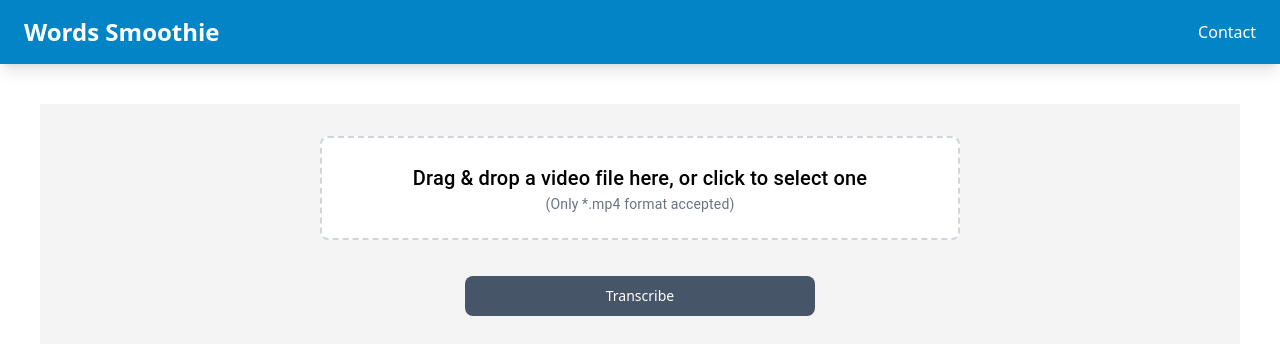
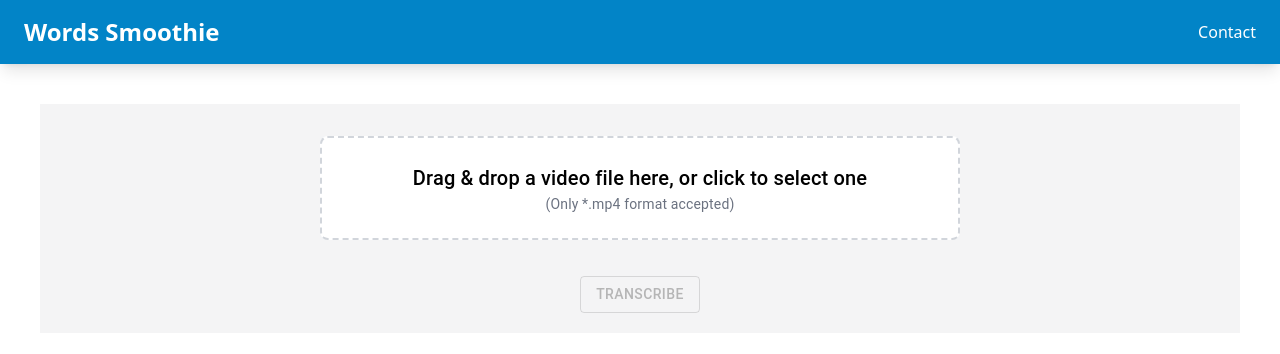
Before and after one commit to Hackathon-Krakow-2024/break-word-traps, a React (Vite) app in the folder frontend/: page / in a window 1280 px wide. Shown: the top 354 px of the page. Built offline with nearby package versions, Linux system fonts and the light colour scheme; no server answers.

Commit message:
Loading Skeleton v0.1

```diff
--- a/frontend/src/components/LoadingIndicator.tsx
+++ b/frontend/src/components/LoadingIndicator.tsx
@@ -1,5 +1,16 @@
+import { Skeleton } from '@mui/material'
+
 const LoadingIndicator = () => {
-  return <div>Loading...</div>
+  return (
+    <div className='mb-8 flex flex-col gap-4 p-2'>
+      <Skeleton variant='rectangular' width={1100} height={50} />
+      <Skeleton variant='rectangular' width={1100} height={50} />
+      <Skeleton variant='rectangular' width={1100} height={50} />
+      <Skeleton variant='rectangular' width={1100} height={50} />
+      <Skeleton variant='rectangular' width={1100} height={50} />
+      <Skeleton variant='rectangular' width={1100} height={50} />
+    </div>
+  )
 }
 
 export default LoadingIndicator
--- a/frontend/src/components/VideoActions.tsx
+++ b/frontend/src/components/VideoActions.tsx
@@ -1,3 +1,5 @@
+import { Button } from '@mui/material'
+
 type VideoActionsProps = {
   handleVerifyVideo: () => void
   isButtonDisabled: boolean
@@ -6,13 +8,9 @@
 const VideoActions = ({ handleVerifyVideo, isButtonDisabled }: VideoActionsProps) => {
   return (
     <div className='mb-5 mt-5 flex flex-col gap-2 md:flex-row md:items-center'>
-      <button
-        onClick={handleVerifyVideo}
-        disabled={isButtonDisabled}
-        className='mb-2 w-full rounded-lg bg-blue-700 px-5 py-2.5 text-sm font-medium text-white hover:bg-blue-800 focus:outline-none focus:ring-4 focus:ring-blue-300 disabled:bg-slate-600 md:w-auto md:min-w-[350px] dark:bg-blue-600 dark:hover:bg-blue-700 dark:focus:ring-blue-800'
-      >
+      <Button onClick={handleVerifyVideo} disabled={isButtonDisabled} variant='outlined'>
         Transcribe
-      </button>
+      </Button>
     </div>
   )
 }
--- a/frontend/src/pages/Home/Home.tsx
+++ b/frontend/src/pages/Home/Home.tsx
@@ -47,6 +47,14 @@
 
   const handleVerifyVideo = async () => {
     setIsLoading(true)
+
+    setTimeout(() => {
+      window.scrollTo({
+        top: document.body.scrollHeight,
+        behavior: 'smooth',
+      })
+    })
+
     const result = {
       text: ' Kiedy wybrałeś dostosowany hotel pod wózek, ale nie możesz tam wjechać. Do stołówki masz podjazd, więc też nie możesz tam wjechać, ale jak już wjedziesz to jest duży próg, którego i tak nie pokonasz. A żeby nie było za dobrze, to do pokoju masz kilka schodków, a jak już się tam jakoś dostaniesz, to do pokoju masz próg. Także ja pierdolę.',
       subtitles:
```
